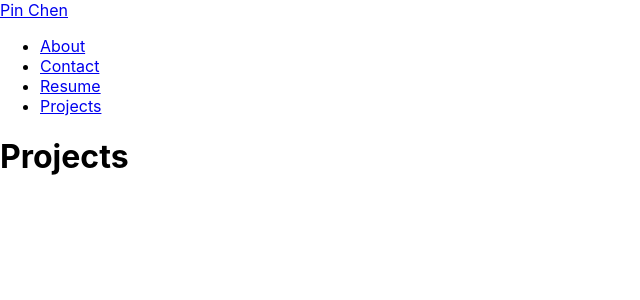
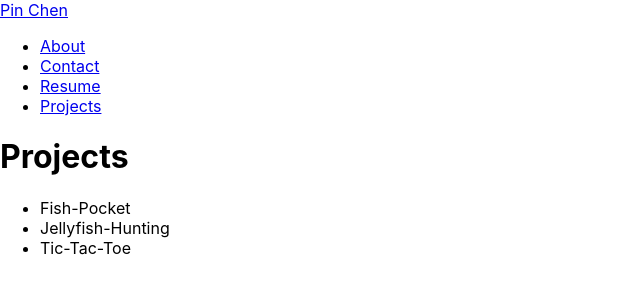
Before and after one commit to WarmSkin/Pin-Portfolio, a React (Create React App) app: page /projects in a window 1280 px wide. Shown: the top 300 px of the page, without its empty margins (0-640 px from the left). Built offline with nearby package versions, Linux system fonts and the light colour scheme.

Commit message:
Display a list of all projects.

```diff
--- a/src/data/projects.js
+++ b/src/data/projects.js
@@ -1,5 +1,6 @@
 const projectsData = [
   {
+    id: 23,
     title: "Fish-Pocket",
     description: "Fish Pocket is a friendly angler's app used to track fishing statistics! As an angler, you can log in with your Google account to access all of this app's features safely and conveniently.",
     image: "/images/Fish_Pocket.png",
@@ -7,6 +8,7 @@ const projectsData = [
     deploymentLInk: " https://fish-pocket.fly.dev",
   },
   {
+    id: 24,
     title: "Jellyfish-Hunting",
     description: "Jellyfish Hunting is a Snake-Game re-creation with a Spongebob theme! Wild jellyfish spawn randomly one at a time on the map. Spongebob follows the mouse icon when infront of him to catch each jellyfish. Spongebob can move in eight directions with animations and sound effects.",
     image: "/images/Jellyfish_Hunting.png",
@@ -14,6 +16,7 @@ const projectsData = [
     deploymentLInk: "https://spongebob-snake-game.netlify.app",
   },
   {
+    id: 25,
     title: "Tic-Tac-Toe",
     description: "A Tic-Tac-Toe game with a Minions theme. Users can play against each other or with a built-in AI.",
     image: "/images/Tic_Tac_Toe.png",
--- a/src/pages/Projects.jsx
+++ b/src/pages/Projects.jsx
@@ -1,6 +1,16 @@
+import projectsData from "../data/projects"
+
 function Projects() {
+  console.log(projectsData)
   return (
+    <>
       <h1>Projects</h1>
+      <ul>
+        {projectsData.map(project =>
+          <li key={project.id}>{project.title}</li>
+        )}
+      </ul>
+    </>
   )
 }
 
```
